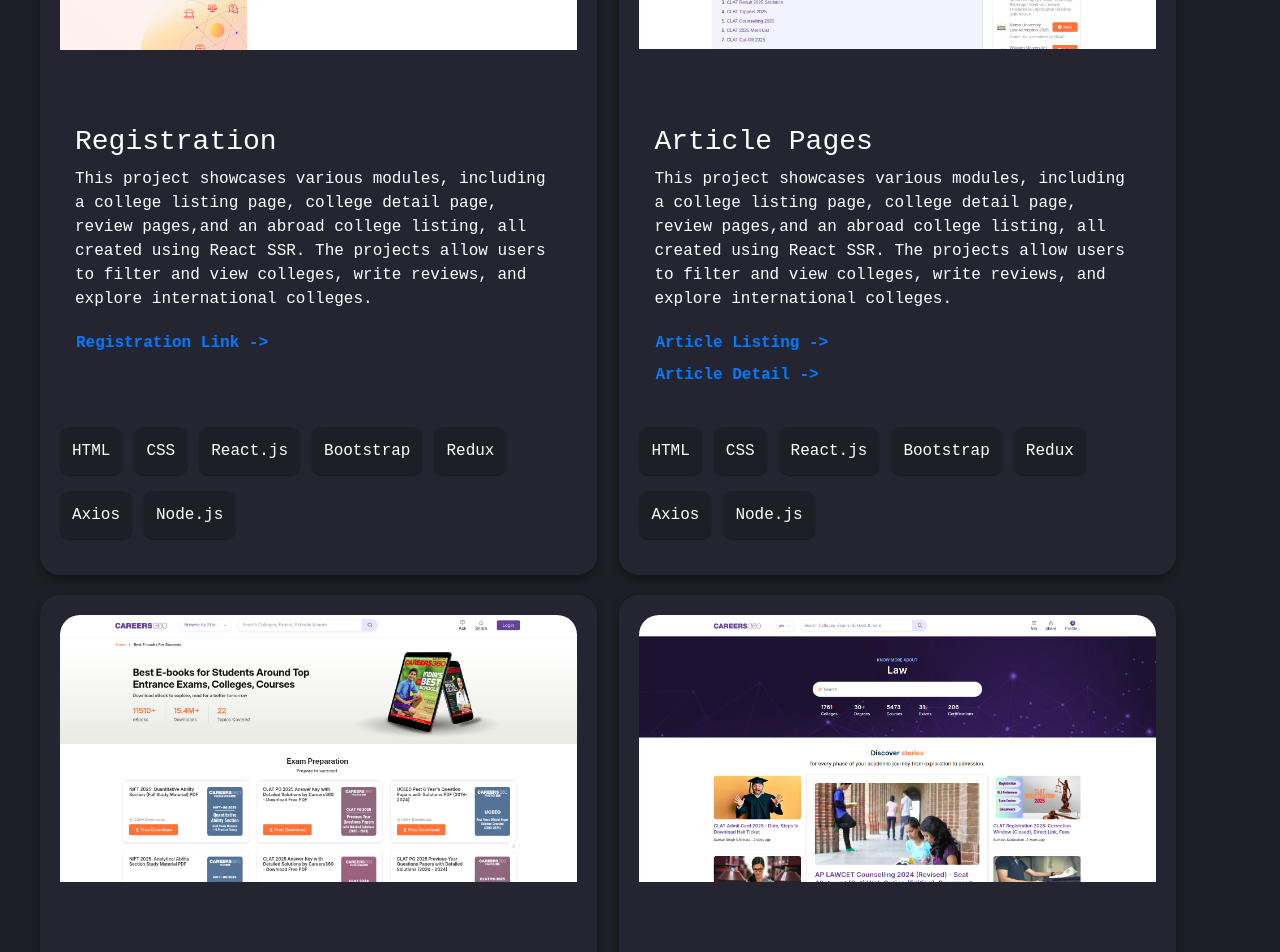
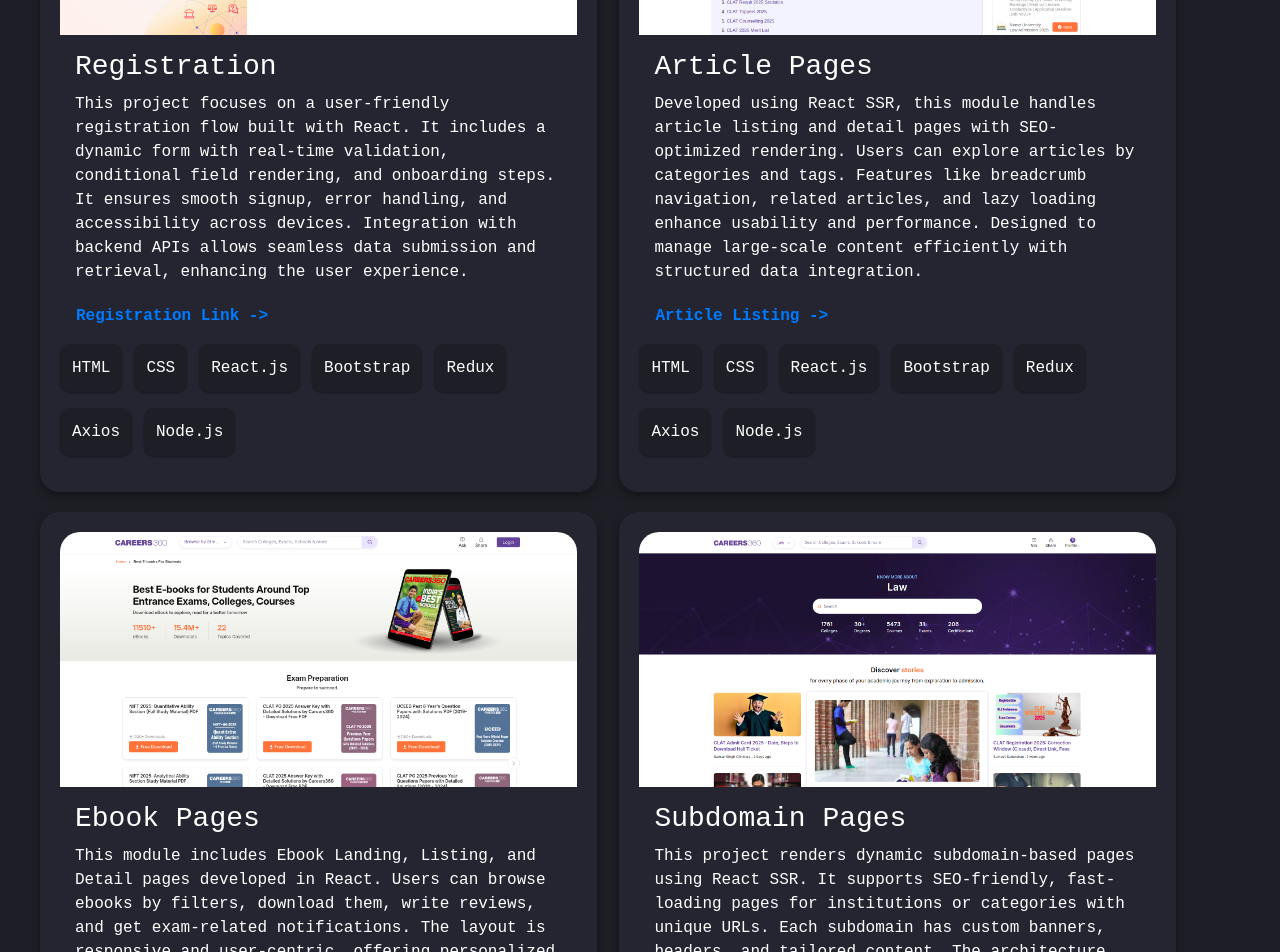
Before and after one commit to Sirjanpreetkaur/my-portfolio, a React (Create React App) app: page / in a window 1280 px wide. Shown: the part 1480-2432 px from the top of the page. Built offline with nearby package versions, Linux system fonts and the light colour scheme.

Commit message:
projects ui fixes

```diff
--- a/src/assets/css/portfolio.css
+++ b/src/assets/css/portfolio.css
@@ -12,7 +12,7 @@
 }
 
 .content-primary span {
-    color: #67B3BA;
+  color: #67b3ba;
 }
 /* header */
 .portfolio-header-cover {
@@ -75,9 +75,8 @@
 }
 
 .content {
-    color: #67B3BA;
+  color: #67b3ba;
   width: 60%;
-
 }
 
 .portfolio-profile-img {
@@ -102,7 +101,7 @@
   overflow: hidden;
   background-color: var(--background-secondary);
   border-radius: 20px;
-    box-shadow: 0 8px 20px var(--shadow-color-primary)
+  box-shadow: 0 8px 20px var(--shadow-color-primary);
 }
 
 .skills-title {
@@ -127,7 +126,6 @@
   width: 100%;
   gap: 20px;
   animation: slide 20s linear infinite;
-
 }
 
 .skills-box.reverse {
@@ -169,8 +167,7 @@
 .skills-box-icon svg {
   height: 30px;
   width: 30px;
-    color: #072C45;
-
+  color: #072c45;
 }
 
 /* experience */
@@ -184,7 +181,7 @@
   color: #fff;
   background-color: var(--background-secondary);
   border-radius: 20px;
-    box-shadow: 0 8px 20px var(--shadow-color-primary)
+  box-shadow: 0 8px 20px var(--shadow-color-primary);
 }
 
 .experience-roles {
@@ -253,7 +250,7 @@
   flex-wrap: wrap;
   padding: 20px;
   width: 49%;
-    transition: transform .3s ease-in-out, box-shadow .3s ease-in-out;
+  transition: transform 0.3s ease-in-out, box-shadow 0.3s ease-in-out;
 }
 
 .project:hover {
@@ -271,7 +268,6 @@
   color: #fff;
   width: 100%;
   padding: 0px 12px 12px;
-    min-height: 100px;
 }
 
 .project-link a {
@@ -305,11 +301,12 @@
   margin-top: 15px;
   padding: 0 15px;
   color: #fff;
+  max-height: 250px;
 }
 
 .project-image {
   overflow: hidden;
-    height: 330px;
+  height: 255px;
 }
 
 .project-image img {
@@ -361,14 +358,13 @@
   font-weight: 500;
   height: 30px;
   justify-content: center;
-    transition: color .15s ease-in;
+  transition: color 0.15s ease-in;
   width: 100px;
 }
 
-.item_1~.glider {
+.item_1 ~ .glider {
   transform: translateX(0);
 }
-
 
 .item p {
   margin: 0;
@@ -386,7 +382,7 @@
 .content-tertiary p {
   background: rgb(20 204 233 / 16%);
   border-radius: 12px;
-    color: #67B3BA;
+  color: #67b3ba;
   font-size: 24px;
   font-weight: 900;
   padding: 8px;
@@ -399,7 +395,7 @@
   border-radius: 99px;
   display: flex;
   height: 30px;
-    transition: .25s ease-out;
+  transition: 0.25s ease-out;
   width: 130px;
   z-index: 1;
 }
@@ -531,13 +527,14 @@ address {
   .nav_bar {
     width: 100%;
     padding-top: 28px;
-
+  }
+  .project-description {
+    max-height: 320px;
   }
 
   .item {
     font-size: 12px;
     width: 64px;
-
   }
 
   .item.active {
@@ -646,12 +643,11 @@ address {
 
   .static_content {
     padding: 20px;
-
   }
-    .nav_list.theme{
-        right:0px;
+  .nav_list.theme {
+    right: 0px;
   }
-    .experience-roles{
-        gap:4px;
+  .experience-roles {
+    gap: 4px;
   }
 }
--- a/src/constants/index.js
+++ b/src/constants/index.js
@@ -1,49 +1,90 @@
-import Subdomain from "../assets/images/subdomain.png"
-import Registration from "../assets/images/registration.png"
-import Article from "../assets/images/article.png"
-import Ebook from "../assets/images/ebook.png"
+import Subdomain from "../assets/images/subdomain.png";
+import Registration from "../assets/images/registration.png";
+import Article from "../assets/images/article.png";
+import Ebook from "../assets/images/ebook.png";
 
 export const ProjectList = [
   {
-        id:1,
-        projectName:"Registration",
-        projectImg:Registration,
-        projectDesc:"This project showcases various modules, including a college listing page, college detail page, review pages,and an abroad college listing, all created using React SSR. The projects allow users to filter and view colleges, write reviews, and explore international colleges.",
-        projectLink:[{linkName:"Registration Link",link:"https://law.careers360.com/articles/clat-result"}],
-        technologies:[
-            {name:"HTML"},  {name:"CSS"},  {name:"React.js"},  {name:"Bootstrap"},  {name:"Redux"},  {name:"Axios"},  {name:"Node.js"},
-        ]
+    id: 1,
+    projectName: "Registration",
+    projectImg: Registration,
+    projectDesc: "This project focuses on a user-friendly registration flow built with React. It includes a dynamic form with real-time validation, conditional field rendering, and onboarding steps. It ensures smooth signup, error handling, and accessibility across devices. Integration with backend APIs allows seamless data submission and retrieval, enhancing the user experience.",
+    projectLink: [
+      {
+        linkName: "Registration Link",
+        link: "https://law.careers360.com/user/register?destination=https://law.careers360.com/articles/clat-result?&click_location=Header-Article",
+      },
+    ],
+    technologies: [
+      { name: "HTML" },
+      { name: "CSS" },
+      { name: "React.js" },
+      { name: "Bootstrap" },
+      { name: "Redux" },
+      { name: "Axios" },
+      { name: "Node.js" },
+    ],
   },
   {
-        id:2,
-        projectName:"Article Pages",
-        projectImg:Article,
-        projectDesc:"This project showcases various modules, including a college listing page, college detail page, review pages,and an abroad college listing, all created using React SSR. The projects allow users to filter and view colleges, write reviews, and explore international colleges.",
-        projectLink:[{linkName:"Article Listing",link:"https://www.careers360.com/articles"},{linkName:"Article Detail",link:"https://engineering.careers360.com/articles/gate-schedule"}],
-        technologies:[
-            {name:"HTML"},  {name:"CSS"},  {name:"React.js"},  {name:"Bootstrap"},  {name:"Redux"},  {name:"Axios"},  {name:"Node.js"},
-        ]
+    id: 2,
+    projectName: "Article Pages",
+    projectImg: Article,
+    projectDesc: "Developed using React SSR, this module handles article listing and detail pages with SEO-optimized rendering. Users can explore articles by categories and tags. Features like breadcrumb navigation, related articles, and lazy loading enhance usability and performance. Designed to manage large-scale content efficiently with structured data integration.",
+    projectLink: [
+      {
+        linkName: "Article Listing",
+        link: "https://www.careers360.com/articles",
+      },
+
+    ],
+    technologies: [
+      { name: "HTML" },
+      { name: "CSS" },
+      { name: "React.js" },
+      { name: "Bootstrap" },
+      { name: "Redux" },
+      { name: "Axios" },
+      { name: "Node.js" },
+    ],
   },
   {
-        id:3,
-        projectName:"Ebook Pages",
-        projectImg:Ebook,
-        projectDesc:"This project showcases various modules, including a college listing page, college detail page, review pages,and an abroad college listing, all created using React SSR. The projects allow users to filter and view colleges, write reviews, and explore international colleges.",
-        projectLink:[{linkName:"Ebook Landing",link:"https://www.careers360.com/download/all-ebooks-and-sample-papers"},
-            {linkName:"Ebook Listing",link:"https://www.careers360.com/download/ebooks-and-sample-papers?content_category=58634"},
-            {linkName:"Ebook Detail",link:"https://design.careers360.com/download/ebooks/nift-quantitative-ability-section-full-study-material-pdf"}],
-        technologies:[
-            {name:"HTML"},  {name:"CSS"},  {name:"React.js"},  {name:"Bootstrap"},  {name:"Redux"},  {name:"Axios"},  {name:"Node.js"},
-        ]
+    id: 3,
+    projectName: "Ebook Pages",
+    projectImg: Ebook,
+    projectDesc: "This module includes Ebook Landing, Listing, and Detail pages developed in React. Users can browse ebooks by filters, download them, write reviews, and get exam-related notifications. The layout is responsive and user-centric, offering personalized content delivery with seamless download functionality and enhanced engagement features.",
+    projectLink: [
+      {
+        linkName: "Ebook Landing",
+        link: "https://www.careers360.com/download/all-ebooks-and-sample-papers",
+      },
+
+    ],
+    technologies: [
+      { name: "HTML" },
+      { name: "CSS" },
+      { name: "React.js" },
+      { name: "Bootstrap" },
+      { name: "Redux" },
+      { name: "Axios" },
+      { name: "Node.js" },
+    ],
   },
   {
-        id:4,
-        projectName:"Subdomain Pages",
-        projectImg:Subdomain,
-        projectDesc:"This project showcases various modules, including a college listing page, college detail page, review pages,and an abroad college listing, all created using React SSR. The projects allow users to filter and view colleges, write reviews, and explore international colleges.",
-        projectLink:[{linkName:"Subdomain Home Page",link:"https://law.careers360.com/"}],
-        technologies:[
-            {name:"HTML"},  {name:"CSS"},  {name:"React.js"},  {name:"Bootstrap"},  {name:"Redux"},  {name:"Axios"},  {name:"Node.js"},
-        ]
+    id: 4,
+    projectName: "Subdomain Pages",
+    projectImg: Subdomain,
+    projectDesc: "This project renders dynamic subdomain-based pages using React SSR. It supports SEO-friendly, fast-loading pages for institutions or categories with unique URLs. Each subdomain has custom banners, headers, and tailored content. The architecture ensures content isolation, better indexing, and consistent branding across all subdomains.",
+    projectLink: [
+      { linkName: "Subdomain Home Page", link: "https://law.careers360.com/" },
+    ],
+    technologies: [
+      { name: "HTML" },
+      { name: "CSS" },
+      { name: "React.js" },
+      { name: "Bootstrap" },
+      { name: "Redux" },
+      { name: "Axios" },
+      { name: "Node.js" },
+    ],
   },
-]
+];
```
Lines whose indentation alone changed are shown as unchanged.
